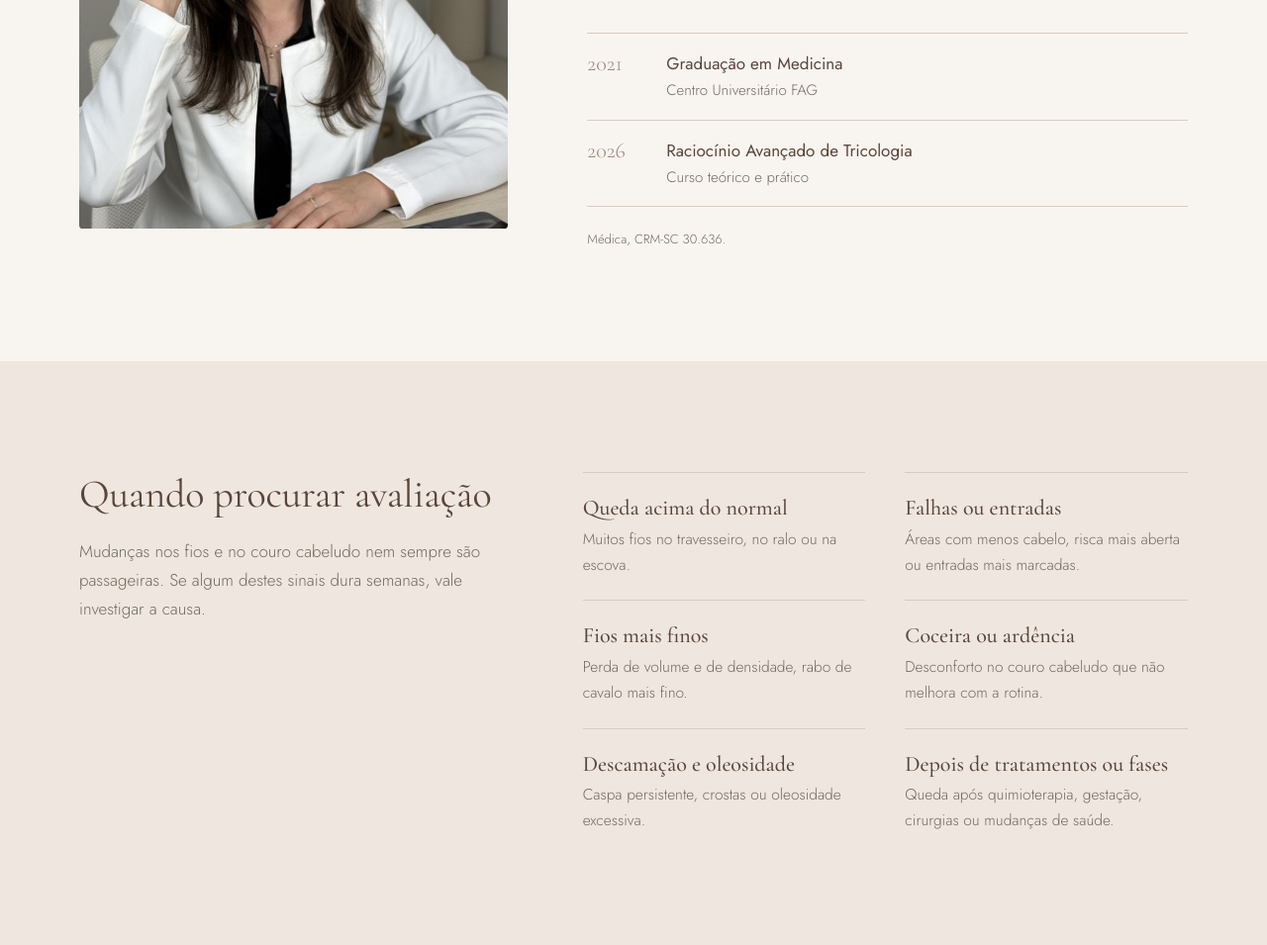
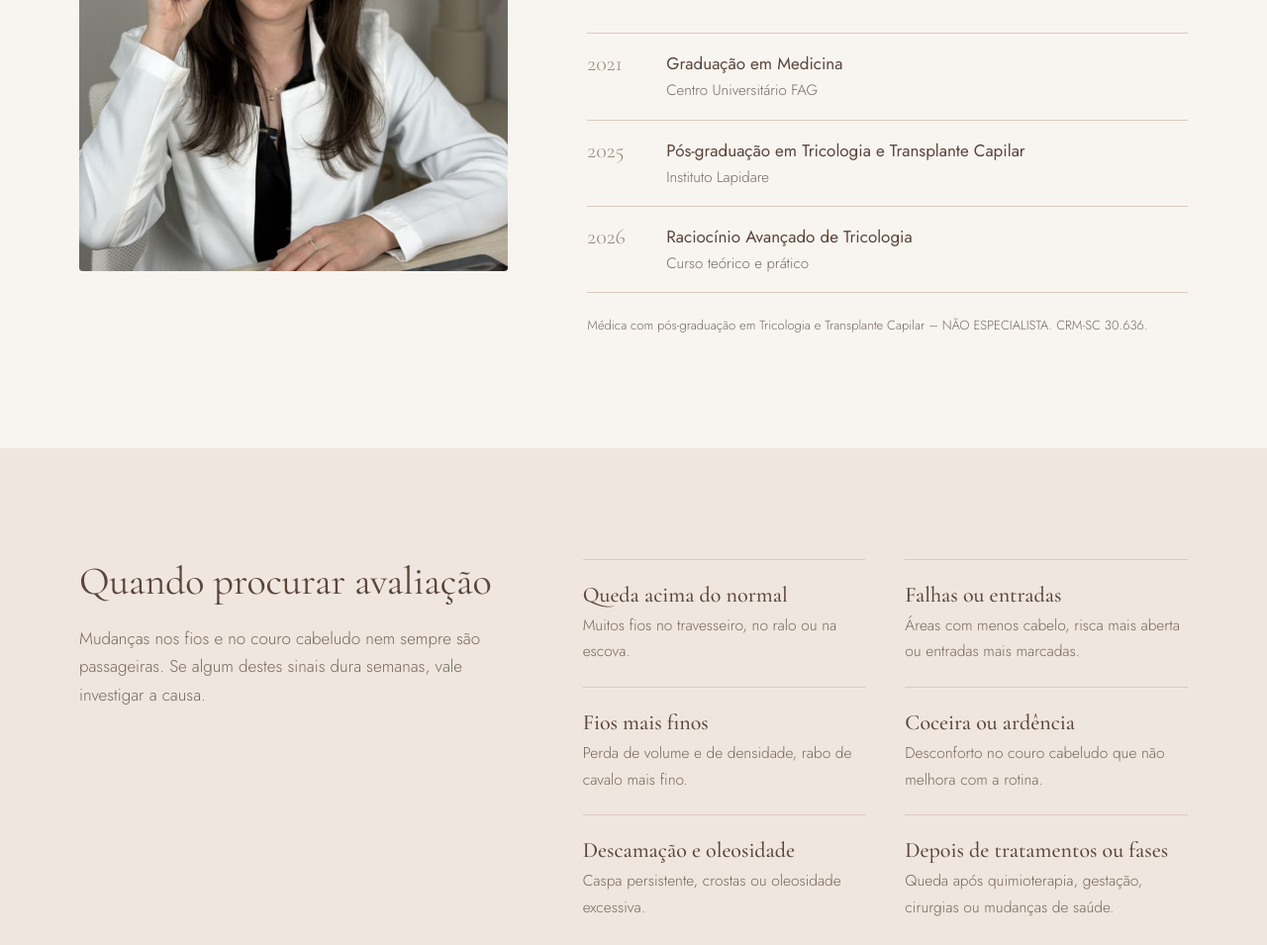
Before and after one commit to osvaldobiffi-source/site-dragiovana, a plain HTML site: page index.html in a window 1280 px wide. Shown: the part 1252-2207 px from the top of the page at 99% size. Drawn offline with nearby package versions, Linux system fonts and the light colour scheme.

Commit message:
Site 1: pós-graduação de volta (registro no CRM-SC confirmado)
Co-Authored-By: Claude Opus 5.5 <noreply@anthropic.com>

```diff
--- a/index.html
+++ b/index.html
@@ -100,11 +100,10 @@
       <blockquote class="citacao">“Tratamento capilar não é sobre tendências, é sobre escolhas certas.”</blockquote>
       <dl class="formacao">
         <div><dt>2021</dt><dd><b>Graduação em Medicina</b>Centro Universitário FAG</dd></div>
-        <!-- POS: aguardando confirmação do registro no CRM-SC; recolocar se confirmado
-        <div><dt>2025</dt><dd><b>Pós-graduação em Tricologia e Transplante Capilar</b>Instituto Lapidare</dd></div> -->
+        <div><dt>2025</dt><dd><b>Pós-graduação em Tricologia e Transplante Capilar</b>Instituto Lapidare</dd></div>
         <div><dt>2026</dt><dd><b>Raciocínio Avançado de Tricologia</b>Curso teórico e prático</dd></div>
       </dl>
-      <p class="titulo-cfm">Médica, CRM-SC 30.636.</p><!-- POS: "Médica com pós-graduação em Tricologia e Transplante Capilar – NÃO ESPECIALISTA. CRM-SC 30.636." -->
+      <p class="titulo-cfm">Médica com pós-graduação em Tricologia e Transplante Capilar – NÃO ESPECIALISTA. CRM-SC 30.636.</p>
     </div>
   </div>
 </section>
@@ -239,7 +238,7 @@
   <div class="wrap rodape-in">
     <div>
       <p class="rodape-nome">Dra. Giovana Balbinot</p>
-      <p class="rodape-tit">Médica, CRM-SC 30.636</p><!-- POS: <br>Pós-graduação em Tricologia e Transplante Capilar – NÃO ESPECIALISTA -->
+      <p class="rodape-tit">Médica, CRM-SC 30.636<br>Pós-graduação em Tricologia e Transplante Capilar – NÃO ESPECIALISTA</p>
     </div>
     <nav class="rodape-nav" aria-label="Rodapé">
       <a href="#sobre">Sobre</a><a href="#tricologia">Tricologia</a><a href="#atendimentos">Atendimentos</a><a href="#consulta">A consulta</a><a href="#duvidas">Dúvidas</a><a href="#local">Onde atendo</a>
```
